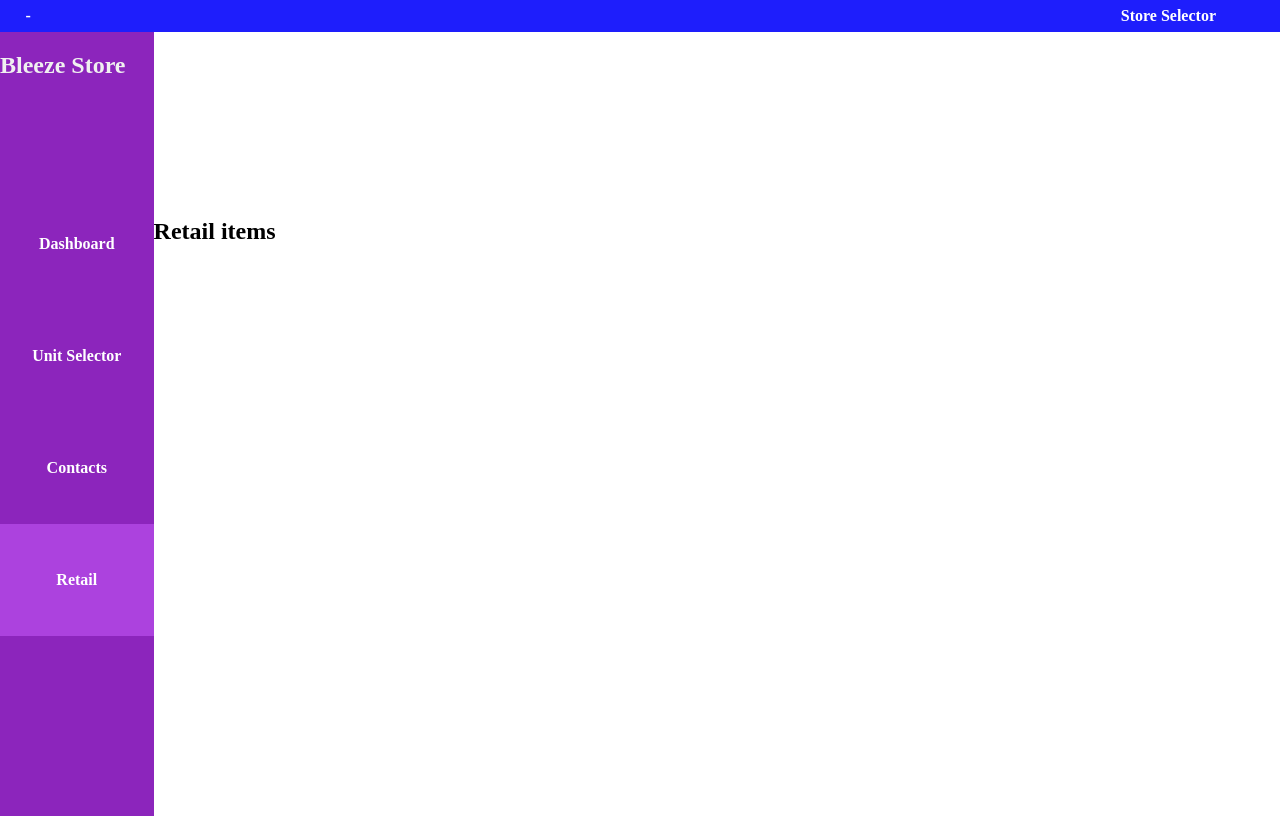
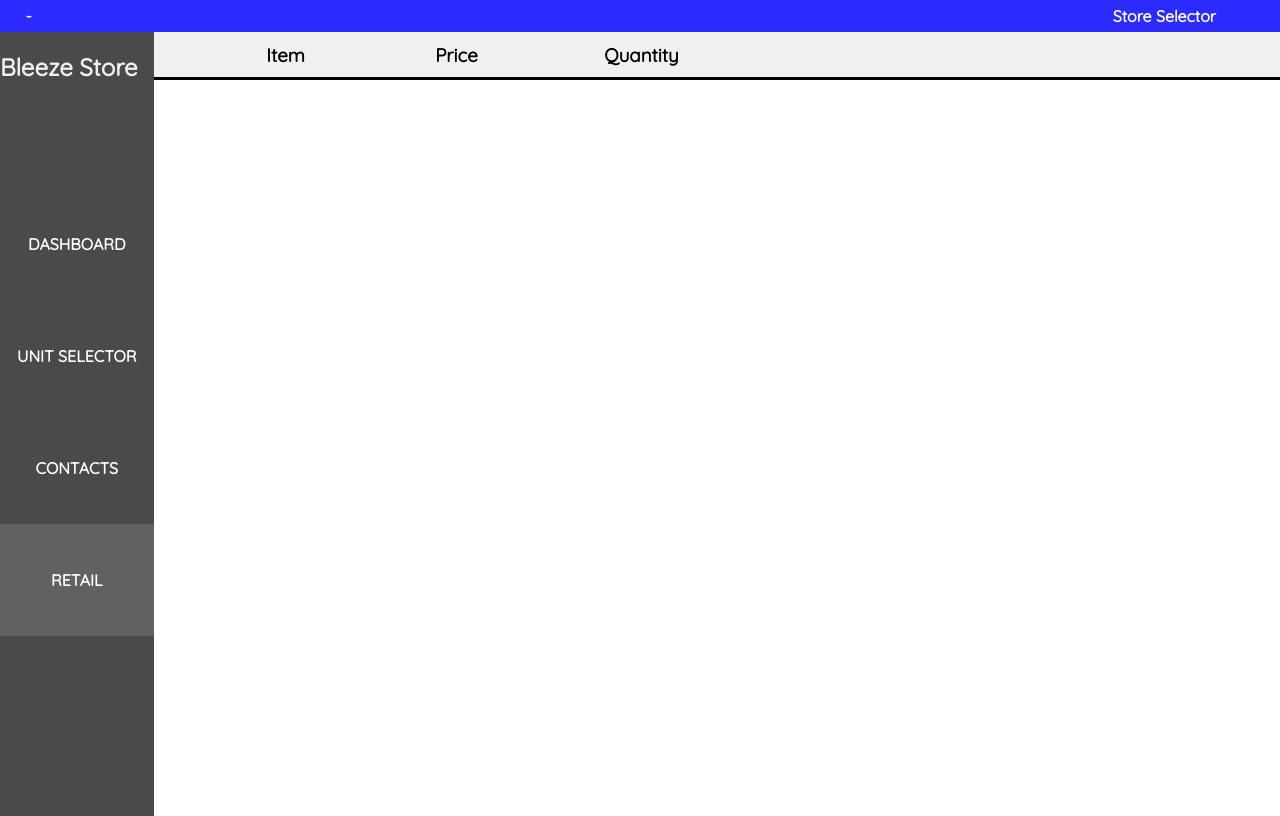
Before and after one commit to mitchhenline/bleeze, a Flask app: template templates/retail.html in a window 1280 px wide. Run offline with Flask 3, Linux system fonts and the light colour scheme; the template is opened without the code that fills it, so the values that code supplies are empty.

Commit message:
font and background changes

```diff
--- a/static/styles.css
+++ b/static/styles.css
@@ -1,5 +1,9 @@
+* {
+    font-family: 'Quicksand', sans-serif;
+}
+
 /* ------------------------------------------------- */
-/* ----------------STORE SELECTOR------------------- */
+/* ----------------STORE SELECTOR PAGE-------------- */
 /* ------------------------------------------------- */
 
 .standard-back {
@@ -62,7 +66,7 @@
 
 .header-bar {
     height: 4%;
-    background-color: #1e1efc;
+    background-color: #2b2bff;
     position: fixed;
     top: 0;
     left: 0;
@@ -101,7 +105,7 @@
     left: 0;
     top: 4%;
     height: 100vh;
-    background-color: #8c25bc;
+    background-color: #4a4a4a;
     color: #f0f0f0;
     width: 12%;
 }
@@ -122,7 +126,7 @@
     align-items: center;
     justify-content: center;
     margin: auto;
-    background-color:#ac42de;
+    background-color:#616161;
     text-decoration: none;
     color: white;
 }
@@ -153,14 +157,14 @@
 }
 
 /*//////////////////////////////////////////////////////*/
-/*////////////////// VIEW RENTER PAGE ///////////////////*/
+/*////////////////// VIEW RENTER PAGE //////////////////*/
 /*//////////////////////////////////////////////////////*/
 
 #renter-list-div {
     position: fixed;
     flex: 4;
     right: 0;
-    bottom: 0;
+    top: 4%;
     width: 88%;
     max-height: 96%;
     overflow: auto;
@@ -227,7 +231,7 @@
     position: fixed;
     flex: 4;
     right: 0;
-    bottom: 0;
+    top: 4%;
     width: 88%;
     max-height: 96%;
     overflow: auto;
@@ -290,6 +294,68 @@
     border-bottom: solid;
 }
 
+/*//////////////////////////////////////////////////////*/
+/*////////////////// VIEW RETAIL PAGE //////////////////*/
+/*//////////////////////////////////////////////////////*/
+
+#retail-list-div {
+    position: fixed;
+    flex: 4;
+    top: 4%;
+    width: 88%;
+    max-height: 96%;
+    overflow: auto;
+}
+
+#retail-list-div a {
+    color: #8c25bc;
+    text-decoration: none;
+}
+
+.retail-item {
+    display: flex;
+    align-items: center;
+    padding: 2%;
+}
+
+.retail-item a {
+    text-decoration: none;
+}
+
+.retail-item p {
+    flex: 1;
+    text-align: center;
+    margin: 0;
+}
+.retail-item.even {
+    background-color: #f0f0f0;
+}
+
+.retail-item.odd {
+    background-color: white;
+}
+
+#retail-item-c1 {
+    position: absolute;
+    left: 10%;
+}
+#retail-item-c2 {
+    position: absolute;
+    left: 25%;
+}
+#retail-item-c3 {
+    position: absolute;
+    left: 40%;
+}
+
+#retail-item-header {
+    position: sticky;
+    top: 0;
+    z-index: 100;
+    border-bottom-color: #ac42de;
+    border-bottom: solid;
+}
+
 /* ///////////////////////////////////END OF PAGE//////////////////////////////////////// */
 
 #view-unit-div {
@@ -320,7 +386,7 @@
 
 /* ----------VIEW UNIT & RENTER PAGES---------- */
 
-.main-body {
+/* .main-body {
     margin-top: 15%;
 }
 
@@ -330,21 +396,4 @@
     border: 1px solid #ccc;
     max-width: 88%;
     margin-top: 15%;
-}
-
-/* ----------FLASH BOX---------- */
-
-#flash-box {
-    position: fixed;
-    top: 10%;
-    left: 20%;
-    transform: translate(-50%, -50%);
-    z-index: 9999;
-    background-color: white;
-    padding: 30px;
-    box-shadow: 0px 0px 10px rgba(0, 0, 0, 0.5);
-}
-
-#flash-content {
-    margin-bottom: 10px;
-}
+} */
--- a/templates/base.html
+++ b/templates/base.html
@@ -4,7 +4,9 @@
     <meta charset="UTF-8">
     <meta http-equiv="X-UA-Compatible" content="IE=edge">
     <meta name="viewport" content="width=device-width, initial-scale=1.0">
-
+    <link rel="preconnect" href="https://fonts.googleapis.com">
+    <link rel="preconnect" href="https://fonts.gstatic.com" crossorigin>
+    <link href="https://fonts.googleapis.com/css2?family=Quicksand&display=swap" rel="stylesheet">
     <link rel="stylesheet" href="/static/styles.css">
 
     <title>{% block title %}{% endblock %}</title>
--- a/templates/retail.html
+++ b/templates/retail.html
@@ -22,46 +22,42 @@
 
         <a href="/{{ store.id }}" class="sidebar-menu-item">
             <div>
-                <h4>Dashboard</h4>
+                <h4>DASHBOARD</h4>
             </div>
         </a>
 
         <a href="/{{ store.id }}/unitselector" class="sidebar-menu-item">
             <div>
-                <h4>Unit Selector</h4>
+                <h4>UNIT SELECTOR</h4>
             </div>
         </a>
 
         <a href="/{{ store.id }}/renters" class="sidebar-menu-item">
             <div>
-                <h4>Contacts</h4>
+                <h4>CONTACTS</h4>
             </div>
         </a>
 
         <a href="/{{ store.id }}/retail" class="sidebar-menu-item-selected">
             <div>
-                <h4>Retail</h4>
+                <h4>RETAIL</h4>
             </div>
         </a>
     </div>
-    <div class="main-body">
-        <div id="retail-list-div">
-            <!-- change to retail-list-div and edit styling -->
-            <h2>Retail items</h2>
-            {% for retail in retail %}
-            <table>
-                <tr>
-                    <th>Item name</th>
-                    <th>Price</th>
-                    <th>Quantity</th>
-                </tr>
-                <tr>
-                    <td>{{ retail.item_name }}</td>
-                    <td>{{ retail.price }}</td>
-                    <td>{{ retail.quantity }}</td>
-                </tr>
-            {% endfor %}
+
+    <div id="retail-list-div">
+        <div class="retail-item even" id="retail-item-header">
+            <h3 id = "retail-item-c1">Item</h3>
+            <h3 id = "retail-item-c2">Price</h3>
+            <h3 id = "retail-item-c3">Quantity</h3>
         </div>
+        {% for retail in retail %}
+        <div class="retail-item {% if loop.index is divisibleby(2) %}even{% else %}odd{% endif %}">
+            <p id = "retail-item-c1">{{ retail.item_name }}</p>
+            <p id = "retail-item-c2">{{ retail.price }}</p>
+            <p id = "retail-item-c3">{{ retail.quantity }}</p>
+        </div>
+        {% endfor %}
     </div>
 
     <div id="store-selector-box-js">
```
Also changed, not shown: seed_db.py (+12 -14 lines), templates/dashboard.html (+4 -4 lines), templates/renter.html (+4 -4 lines), templates/renters.html (+4 -4 lines), templates/store.html (+4 -4 lines).
